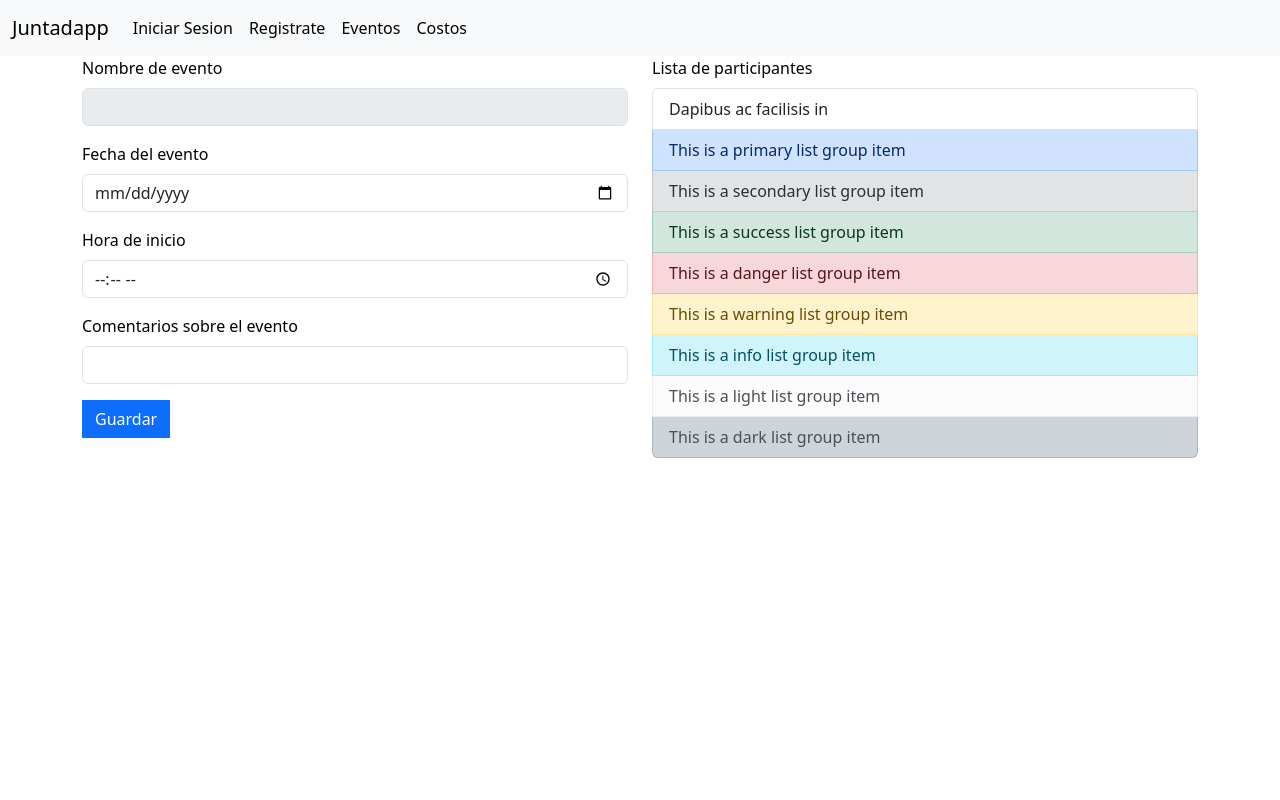
After one commit to Leocappiello/django-rest-framework-altair, a Django app: page /event-manage/ in a window 1280 px wide. The commit adds this page. Run offline with Django 4.2, Linux system fonts and the light colour scheme.

Commit message:
costos view

```diff
--- a/juntada/urls.py
+++ b/juntada/urls.py
@@ -23,5 +23,6 @@ urlpatterns = [
     path("signin/", views.signin),
     path("login/", views.login),
     path("event-manage/", views.eventManage),
+    path("costs/", views.costs),
 
 ]
--- /dev/null
+++ b/juntadapp/static/styles/main.css
@@ -0,0 +1,8 @@
+html{
+    padding: 0;
+    margin: 0;
+}
+
+.form-label{
+    color: rgb(0, 0, 0);
+}
--- /dev/null
+++ b/juntadapp/templates/eventViews/event_manage.html
@@ -0,0 +1,54 @@
+{% extends 'layouts/base.html' %}
+
+{% block content %}
+
+<div class="container text-alignment-left">
+    <div class="row align-items-start">
+        <div class="col-md">
+            <form method="POST">
+                {% csrf_token %}
+                <div class="mb-3">
+                  <label class="form-label">Nombre de evento</label>
+                  <input type="text" class="form-control" id="eventNameLabel" disabled >
+                </div>
+                <div class="mb-3">
+                    <label class="form-label">Fecha del evento</label>
+                    <input type="date" class="form-control" id="eventDate">
+                </div>
+                <div class="mb-3">
+                    <label class="form-label">Hora de inicio</label>
+                    <input type="time" class="form-control" id="eventStart">
+                </div>
+                <div class="mb-3">
+                    <label class="form-label">Comentarios sobre el evento</label>
+                    <input type="text" class="form-control" id="eventDetails">
+                </div>
+                <div class="justify-content-start d-flex">
+                    <button type="submit" class="btn btn-primary rounded-0">Guardar</button>
+                </div>
+            </form>
+        </div>
+        <div class="col">
+            <div>
+                <label class="form-label">Lista de participantes</label>
+                <div class="list-group">
+                    <!-- Aca se hace con un metodo for y que carge el rol que tiene y se va a cargar con un color diferente-->
+                    <a href="#" class="list-group-item list-group-item-action">Dapibus ac facilisis in</a>
+
+
+                    <a href="#" class="list-group-item list-group-item-action list-group-item-primary">This is a primary list group item</a>
+                    <a href="#" class="list-group-item list-group-item-action list-group-item-secondary">This is a secondary list group item</a>
+                    <a href="#" class="list-group-item list-group-item-action list-group-item-success">This is a success list group item</a>
+                    <a href="#" class="list-group-item list-group-item-action list-group-item-danger">This is a danger list group item</a>
+                    <a href="#" class="list-group-item list-group-item-action list-group-item-warning">This is a warning list group item</a>
+                    <a href="#" class="list-group-item list-group-item-action list-group-item-info">This is a info list group item</a>
+                    <a href="#" class="list-group-item list-group-item-action list-group-item-light">This is a light list group item</a>
+                    <a href="#" class="list-group-item list-group-item-action list-group-item-dark">This is a dark list group item</a>
+
+                </div>
+            </div>
+        </div>
+    </div>
+</div>
+
+{% endblock %}
--- a/juntadapp/templates/layouts/base.html
+++ b/juntadapp/templates/layouts/base.html
@@ -10,7 +10,7 @@
     <link href="https://cdn.jsdelivr.net/npm/bootstrap@5.3.0-alpha1/dist/css/bootstrap.min.css" rel="stylesheet" integrity="sha384-GLhlTQ8iRABdZLl6O3oVMWSktQOp6b7In1Zl3/Jr59b6EGGoI1aFkw7cmDA6j6gD" crossorigin="anonymous">
     <link href="https://cdnjs.cloudflare.com/ajax/libs/font-awesome/6.2.1/css/all.min.css" rel="stylesheet">
     {% endblock %}
-    <link rel="stylesheet" href="{% static "styles.css" %}">
+    <link rel="stylesheet" href="{% static "styles/main.css" %}">
 </head>
 <body>
     <nav class="navbar navbar-expand-lg bg-body-tertiary">
@@ -30,6 +30,9 @@
               <li class="nav-item">
                 <a class="nav-link active" aria-current="page" href="/event-manage">Eventos</a>
               </li>
+              <li class="nav-item">
+                <a class="nav-link active" aria-current="page" href="/costs">Costos</a>
+              </li>
             </ul>
           </div>
         </div>
--- a/juntadapp/views.py
+++ b/juntadapp/views.py
@@ -24,4 +24,7 @@ def signin(request):
     return render(request, "user_sesion/signin.html")
 
 def eventManage(request):
-    return render(request, "event_manage.html")
+    return render(request, "eventViews/event_manage.html")
+
+def costs(request):
+    return render(request, "eventViews/costs.html")
```
Also changed, not shown: juntadapp/templates/eventViews/costs.html (added, +7 -0 lines).
